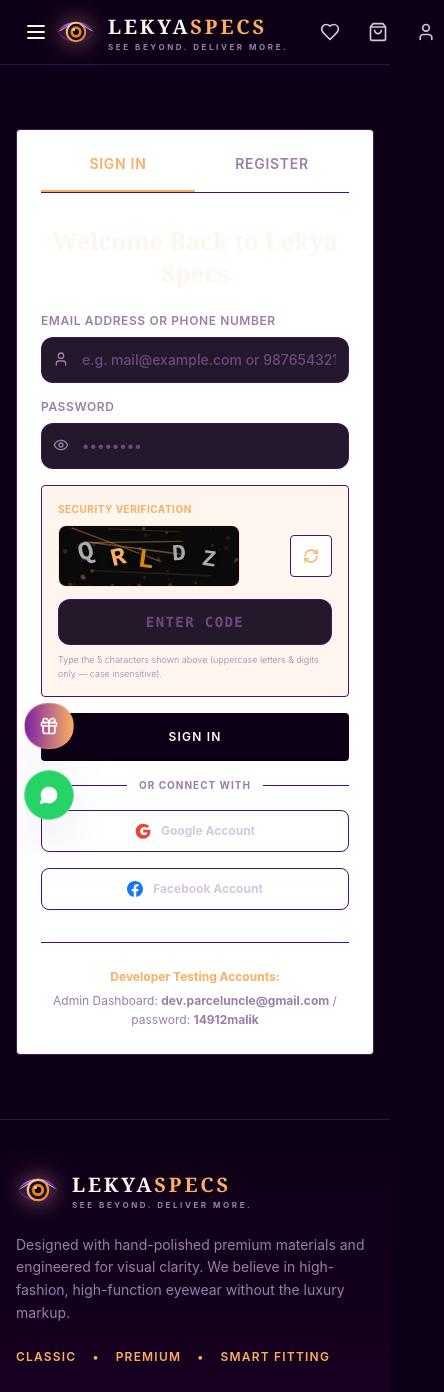
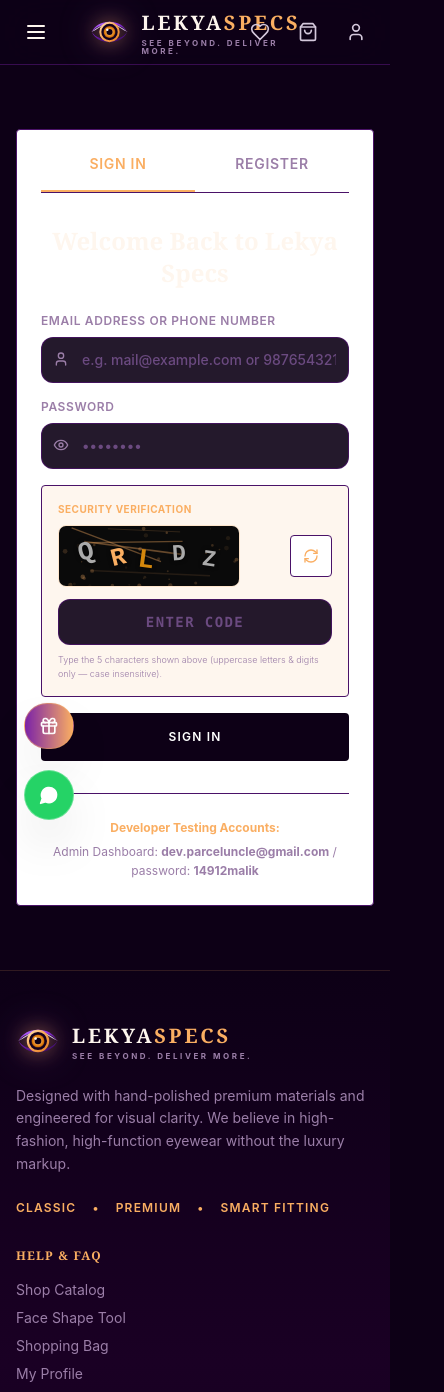
Before and after one commit to AdilMalik14912/LEKYASPECS, a Next.js app in the folder frontend/: page /account in a window 390 px wide. Shown: the top 1392 px of the page, 444 px wide, since content can reach past the window. Built offline with nearby package versions, Linux system fonts and the light colour scheme.

Commit message:
fix(ui): Remove Google & Facebook buttons, fix mobile header logo centering alignment

```diff
--- a/frontend/src/pages/_app.js
+++ b/frontend/src/pages/_app.js
@@ -365,7 +365,7 @@
             {!isStaffRoute && (
               <header className="sticky top-0 z-50 border-b" style={{background: 'rgba(13,0,22,0.88)', backdropFilter: 'blur(24px) saturate(160%)', WebkitBackdropFilter: 'blur(24px) saturate(160%)', borderColor: 'rgba(74,18,104,0.7)'}}>
                 <div className="max-w-7xl mx-auto px-4 sm:px-6 lg:px-8">
-                  <div className="flex items-center justify-between h-16 sm:h-20">
+                  <div className="flex items-center justify-between h-16 sm:h-20 relative">
 
                     {/* Menu Button for Mobile */}
                     <div className="flex items-center lg:hidden">
@@ -378,7 +378,7 @@
                     </div>
 
                     {/* Logo — Vision Eye Concept 10 */}
-                    <div className="flex-shrink-0 flex justify-center sm:justify-start items-center mr-6 md:mr-10 lg:mr-16">
+                    <div className="flex-shrink-0 flex items-center absolute left-1/2 -translate-x-1/2 lg:static lg:left-auto lg:transform-none lg:mr-10 xl:mr-16">
                       <Link href="/" className="flex items-center hover:opacity-90 transition-opacity group">
                         <VisionEyeLogo size={40} showText={true} tagline="See Beyond. Deliver More." showTagline={true} />
                       </Link>
--- a/frontend/src/pages/account.js
+++ b/frontend/src/pages/account.js
@@ -633,39 +633,6 @@
             )}
           </form>
 
-          {/* Social connection divider */}
-          <div className="relative flex items-center justify-center my-6">
-            <hr className="w-full border-premium-border" />
-            <span className="absolute bg-white px-3 text-[10px] font-bold tracking-widest text-premium-gray uppercase">
-              Or Connect With
-            </span>
-          </div>
-
-          {/* Google & Facebook OAuth Buttons */}
-          <div className="grid grid-cols-1 sm:grid-cols-2 gap-4">
-            <button
-              type="button"
-              onClick={() => { setSocialModalProvider('google'); setSocialError(''); setSocialModalOpen(true); }}
-              className="flex items-center justify-center gap-2.5 border border-premium-border hover:border-red-500/50 rounded-lg py-3 px-4 text-xs font-bold text-premium-dark hover:bg-red-500/5 transition-all cursor-pointer shadow-sm group"
-            >
-              <svg className="w-4 h-4 shrink-0 transition-transform group-hover:scale-110" viewBox="0 0 24 24">
-                <path fill="#EA4335" d="M12.24 10.285V14.4h6.887c-.648 2.41-2.519 4.114-5.137 4.114-3.478 0-6.3-2.823-6.3-6.3 0-3.478 2.822-6.3 6.3-6.3 1.63 0 3.106.625 4.225 1.637l3.136-3.136C19.123 2.502 15.86 1 12.24 1 6.033 1 1 6.033 1 12.24s5.033 11.24 11.24 11.24c5.895 0 10.865-4.224 10.865-11.24 0-.668-.057-1.314-.165-1.955H12.24z" />
-              </svg>
-              <span>Google Account</span>
-            </button>
-
-            <button
-              type="button"
-              onClick={() => { setSocialModalProvider('facebook'); setSocialError(''); setSocialModalOpen(true); }}
-              className="flex items-center justify-center gap-2.5 border border-premium-border hover:border-blue-500/50 rounded-lg py-3 px-4 text-xs font-bold text-premium-dark hover:bg-blue-500/5 transition-all cursor-pointer shadow-sm group"
-            >
-              <svg className="w-4 h-4 fill-[#1877F2] shrink-0 transition-transform group-hover:scale-110" viewBox="0 0 24 24">
-                <path d="M24 12.073c0-6.627-5.373-12-12-12s-12 5.373-12 12c0 5.99 4.388 10.954 10.125 11.854v-8.385H7.078v-3.47h3.047V9.43c0-3.007 1.792-4.669 4.533-4.669 1.312 0 2.686.235 2.686.235v2.953H15.83c-1.491 0-1.956.925-1.956 1.874v2.25h3.328l-.532 3.47h-2.796v8.385C19.612 23.027 24 18.062 24 12.073z" />
-              </svg>
-              <span>Facebook Account</span>
-            </button>
-          </div>
-
           {/* Quick tester credentials */}
           {process.env.NODE_ENV === 'development' && (
             <div className="mt-8 pt-6 border-t border-premium-border text-center text-xs text-premium-gray leading-relaxed">
@@ -676,102 +643,6 @@
 
         </div>
       </div>
-
-      {/* Social Auth Account Selector Modal — shown to unauthenticated users */}
-      {socialModalOpen && (
-        <div
-          className="fixed inset-0 z-[9999] flex items-center justify-center p-4"
-          style={{ background: 'rgba(0,0,0,0.85)' }}
-          onClick={(e) => { if (e.target === e.currentTarget) setSocialModalOpen(false); }}
-        >
-          <div className="bg-[#12021c] border border-[#FAAE62]/40 rounded-2xl p-6 sm:p-8 max-w-sm w-full shadow-2xl relative">
-            <button
-              type="button"
-              onClick={() => setSocialModalOpen(false)}
-              className="absolute top-3 right-3 text-gray-400 hover:text-white p-1.5 rounded-full hover:bg-white/10 transition-colors"
-            >
-              <X className="w-5 h-5" />
-            </button>
-
-            <div className="flex flex-col items-center text-center mb-5">
-              {socialModalProvider === 'google' ? (
-                <div className="w-14 h-14 rounded-full bg-white flex items-center justify-center shadow-lg mb-3">
-                  <svg className="w-8 h-8" viewBox="0 0 24 24">
-                    <path fill="#4285F4" d="M22.56 12.25c0-.78-.07-1.53-.2-2.25H12v4.26h5.92c-.26 1.37-1.04 2.53-2.21 3.31v2.77h3.57c2.08-1.92 3.28-4.74 3.28-8.09z"/>
-                    <path fill="#34A853" d="M12 23c2.97 0 5.46-.98 7.28-2.66l-3.57-2.77c-.98.66-2.23 1.06-3.71 1.06-2.86 0-5.29-1.93-6.16-4.53H2.18v2.84C3.99 20.53 7.7 23 12 23z"/>
-                    <path fill="#FBBC05" d="M5.84 14.09c-.22-.66-.35-1.36-.35-2.09s.13-1.43.35-2.09V7.07H2.18C1.43 8.55 1 10.22 1 12s.43 3.45 1.18 4.93l3.66-2.84z"/>
-                    <path fill="#EA4335" d="M12 5.38c1.62 0 3.06.56 4.21 1.64l3.15-3.15C17.45 2.09 14.97 1 12 1 7.7 1 3.99 3.47 2.18 7.07l3.66 2.84c.87-2.6 3.3-4.53 6.16-4.53z"/>
-                  </svg>
-                </div>
-              ) : (
-                <div className="w-14 h-14 rounded-full bg-[#1877F2] flex items-center justify-center shadow-lg mb-3">
-                  <svg className="w-8 h-8 fill-white" viewBox="0 0 24 24">
-                    <path d="M24 12.073c0-6.627-5.373-12-12-12s-12 5.373-12 12c0 5.99 4.388 10.954 10.125 11.854v-8.385H7.078v-3.47h3.047V9.43c0-3.007 1.792-4.669 4.533-4.669 1.312 0 2.686.235 2.686.235v2.953H15.83c-1.491 0-1.956.925-1.956 1.874v2.25h3.328l-.532 3.47h-2.796v8.385C19.612 23.027 24 18.062 24 12.073z" />
-                  </svg>
-                </div>
-              )}
-              <h3 className="font-bold text-xl text-white">
-                Sign in with {socialModalProvider === 'google' ? 'Google' : 'Facebook'}
-              </h3>
-              <p className="text-xs text-gray-400 mt-1">
-                Enter your account details to continue to <strong className="text-white">Lekya Specs</strong>
-              </p>
-            </div>
-
-            {socialError && (
-              <div className="mb-4 bg-red-950/60 border border-red-800 text-red-300 text-xs p-3 rounded-lg flex items-center gap-2">
-                <AlertCircle className="w-4 h-4 shrink-0" />
-                <span>{socialError}</span>
-              </div>
-            )}
-
-            <form onSubmit={handleSocialSubmit} className="space-y-3">
-              <div>
-                <label className="block text-[11px] font-semibold uppercase tracking-wider text-gray-300 mb-1">Full Name</label>
-                <input
-                  type="text"
-                  required
-                  value={socialName}
-                  onChange={(e) => setSocialName(e.target.value)}
-                  placeholder="e.g. Adil Malik"
-                  className="w-full bg-white/5 border border-white/15 rounded-lg px-4 py-3 text-sm text-white placeholder-gray-500 focus:outline-none focus:border-[#FAAE62] transition-colors"
-                />
-              </div>
-              <div>
-                <label className="block text-[11px] font-semibold uppercase tracking-wider text-gray-300 mb-1">
-                  {socialModalProvider === 'google' ? 'Gmail Address' : 'Facebook Email'}
-                </label>
-                <input
-                  type="email"
-                  required
-                  value={socialEmail}
-                  onChange={(e) => setSocialEmail(e.target.value)}
-                  placeholder={socialModalProvider === 'google' ? 'yourname@gmail.com' : 'yourname@example.com'}
-                  className="w-full bg-white/5 border border-white/15 rounded-lg px-4 py-3 text-sm text-white placeholder-gray-500 focus:outline-none focus:border-[#FAAE62] transition-colors"
-                />
-              </div>
-              <button
-                type="submit"
-                disabled={socialLoading}
-                className={`w-full mt-2 py-3.5 rounded-lg font-bold text-sm text-white transition-all shadow-lg flex items-center justify-center gap-2 ${
-                  socialModalProvider === 'google' ? 'bg-[#1a73e8] hover:bg-[#1557b0]' : 'bg-[#1877F2] hover:bg-[#1464cc]'
-                } disabled:opacity-60 disabled:cursor-not-allowed`}
-              >
-                {socialLoading ? (
-                  <><Loader2 className="w-4 h-4 animate-spin" /> Signing in...</>
-                ) : (
-                  <>Continue as {socialName ? socialName.split(' ')[0] : 'Me'}</>
-                )}
-              </button>
-            </form>
-
-            <p className="mt-4 text-[10px] text-gray-500 text-center">
-              By continuing, you agree to Lekya Specs'
-              {' '}<a href="/privacy" className="text-[#FAAE62] hover:underline">Privacy Policy</a>.
-            </p>
-          </div>
-        </div>
-      )}
       </>
     );
   }
```
